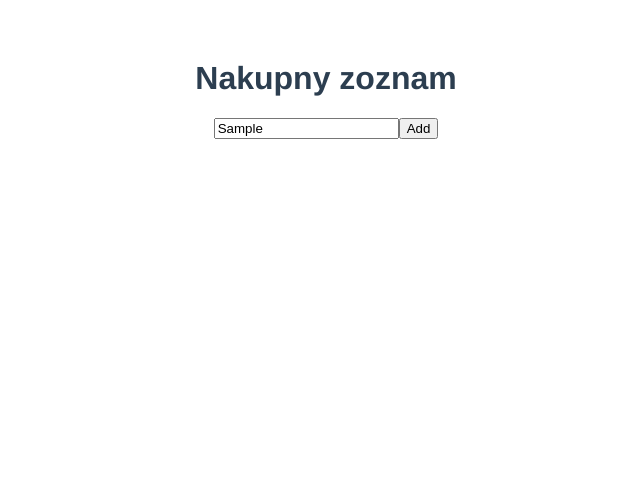
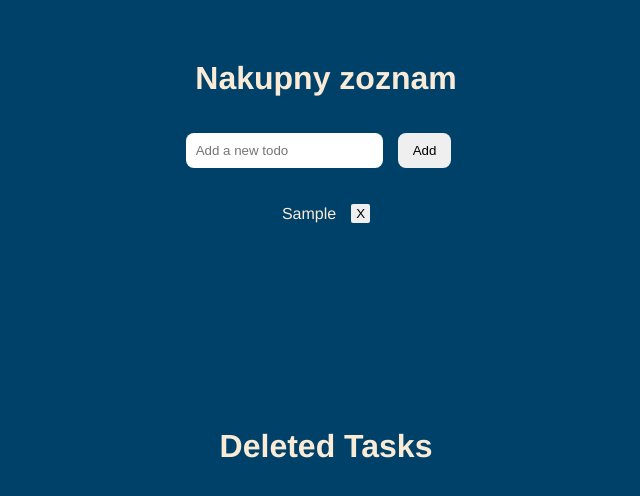
Before and after one commit to luqeey/AkademiaVUE, a Vue app: page / in a window 1280 px wide. Both pictures are taken after typing "Sample" into the empty fields and a click on the button "Add". Shown: the top 496 px of the page, without its empty margins (314-954 px from the left). Built offline with nearby package versions, Linux system fonts and the light colour scheme.

Commit message:
dokoncene zadanie 1

```diff
--- a/public/index.html
+++ b/public/index.html
@@ -15,3 +15,11 @@
     <!-- built files will be auto injected -->
   </body>
 </html>
+
+<style>
+
+body {
+  background-color: rgb(0, 65, 105);
+}
+
+</style>
--- a/src/components/HelloWorld.vue
+++ b/src/components/HelloWorld.vue
@@ -1,9 +1,28 @@
 <template>
-  <div class="hello">
-    <h1>Nakupny zoznam</h1>
+    <div class="hello">
+      <div class="heading">
+        <h1>Nakupny zoznam</h1>
+      </div>
 
-    <input type="text">
-    <button>Add</button>
+    <input v-model="newTodo" class="inputTask" placeholder="Add a new todo">
+    <button @click="addTodo" class="addButton">Add</button>
+    <ul>
+      <li v-for="(todo, index) in todos" :key="index">
+        {{ todo.text }}
+        <button @click="deleteTask(index)" class="xButton">X</button>
+      </li>
+    </ul>
+    <div class="deletedTasks">
+      <div class="heading2">
+        <h1>Deleted Tasks</h1>
+      </div>
+      <ul>
+        <li v-for="(task, index) in deletedTasks" :key="index">
+          {{ task.text }}
+          <button @click="deleteDeletedTask(index)" class="deleteDeletedButton">X</button>
+        </li>
+      </ul>
+    </div>
   </div>
 </template>
 
@@ -12,24 +31,115 @@ export default {
   name: 'HelloWorld',
   props: {
     msg: String
+  },
+  data() {
+    return {
+      newTodo: '',
+      todos: [],
+      deletedTasks: []
+    };
+  },
+  created() {
+    const savedTodos = localStorage.getItem('todos');
+    if (savedTodos) {
+      this.todos = JSON.parse(savedTodos);
+    }
+
+    const savedDeletedTasks = localStorage.getItem('deletedTasks');
+    if (savedDeletedTasks) {
+      this.deletedTasks = JSON.parse(savedDeletedTasks);
+    }
+  },
+  methods: {
+    addTodo() {
+      if (this.newTodo.trim() !== '') {
+        this.todos.push({ text: this.newTodo });
+        this.newTodo = '';
+        this.saveTasks();
+      }
+    },
+    deleteTask(index) {
+      const deletedTask = this.todos.splice(index, 1)[0];
+      this.deletedTasks.push(deletedTask);
+      this.saveTasks();
+    },
+    deleteDeletedTask(index) {
+      this.deletedTasks.splice(index, 1);
+      this.saveTasks();
+    },
+    saveTasks() {
+      localStorage.setItem('todos', JSON.stringify(this.todos));
+      localStorage.setItem('deletedTasks', JSON.stringify(this.deletedTasks));
+    }
   }
-}
+};
 </script>
 
-<!-- Add "scoped" attribute to limit CSS to this component only -->
-<style scoped>
+<style>
 h3 {
   margin: 40px 0 0;
 }
 ul {
-  list-style-type: none;
+  list-style: none;
+  text-align: center;
   padding: 0;
 }
 li {
-  display: inline-block;
-  margin: 0 10px;
+  display: flex;
+  align-items: center;
+  justify-content: center;
+  padding: 5px;
+  color: antiquewhite;
 }
 a {
   color: #42b983;
 }
+
+.heading {
+  color: antiquewhite;
+}
+
+.heading2 {
+  color: antiquewhite ;
+}
+
+.inputTask {
+  padding: 10px;
+  border-radius: 8px;
+  border: none;
+}
+
+.addButton {
+  padding-left: 15px;
+  padding-right: 15px;
+  padding-top: 10px;
+  padding-bottom: 10px;
+  border-radius: 8px;
+  border: none;
+  margin: 15px
+}
+
+.xButton {
+  padding-left: 5px;
+  padding-right: 5px;
+  padding-top: 2px;
+  padding-bottom: 2px;
+  border: none;
+  border-radius: 2px;
+  margin-left: 15px;
+}
+
+.deletedTasks {
+  margin-top: 200px;
+}
+
+.deleteDeletedButton {
+  padding-left: 5px;
+  padding-right: 5px;
+  padding-top: 2px;
+  padding-bottom: 2px;
+  border: none;
+  border-radius: 2px;
+  margin-left: 15px;
+}
 </style>
```
